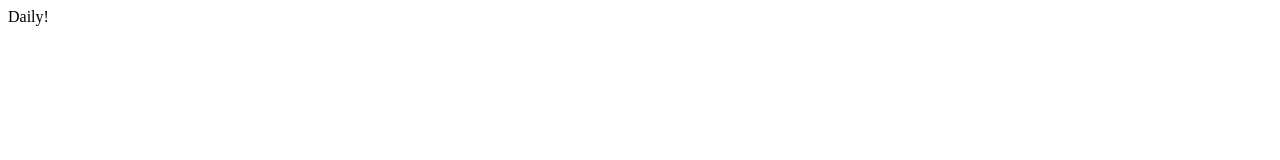
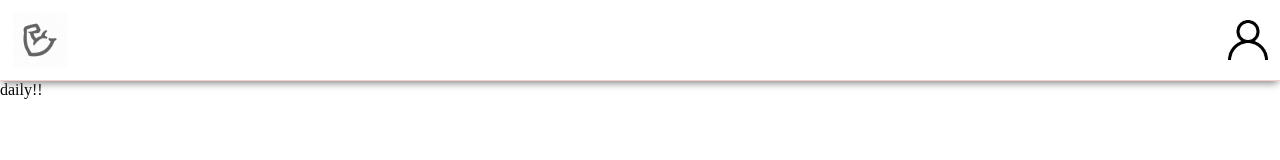
Before and after one commit to hyeongjun3/workout_scheduler, a plain HTML site: page workout-stie/daily.html in a window 1280 px wide. Drawn offline with Linux system fonts and the light colour scheme.

Commit message:
Implement UI component for header

```diff
--- a/workout-stie/daily.html
+++ b/workout-stie/daily.html
@@ -3,10 +3,22 @@
 <head>
   <meta charset="UTF-8">
   <meta name="viewport" content="width=device-width, initial-scale=1.0">
-  <script src="scripts/daily.js" defer></script>
+  <script type="module" src="scripts/daily.js" defer></script>
+  <link rel="stylesheet" href="styles/header.css">
+  <link rel="stylesheet" href="styles/daily.css">
+  <link rel="stylesheet" href="styles/mydialog.css">
   <title>Document</title>
 </head>
 <body>
-  Daily!
+  <div class="test">
+    daily!!
+  </div>
+  <!-- <dialog class="my_dialog">
+    <p>진짜?</p>
+    <div class="dialog_form_actions">
+      <button class="dialog_form_ok">확인</button>
+      <button class="dialog_form_cancel">취소</button>
+    </div>
+  </dialog> -->
 </body>
 </html>
--- a/workout-stie/scripts/daily.js
+++ b/workout-stie/scripts/daily.js
@@ -1 +1,6 @@
+import myHeader from "./header.js"
+
 console.log('daily!!!');
+
+let my_header = new myHeader(document)
+my_header.setUI();
--- /dev/null
+++ b/workout-stie/scripts/header.js
@@ -0,0 +1,99 @@
+import MyDialogTwo from "./mydialog.js"
+
+{/*
+<header class="header">
+  <div class="header_flex">
+    <img src="image/logo.png" alt="logo" class="header_logo header_img">
+    <div class= "dropdown">
+      <a href="#" class="dropdown_user">
+        <img href="#" src="image/user.png" alt="user" class="header_user">
+      </a>
+      <ul class="dropdown_menu">
+        <a href="index.html">개인정보</a>
+        <a>로그아웃</a>
+      </ul>
+    </div>
+  </div>
+</header>
+*/}
+
+export default class myHeader {
+  constructor(document) {
+    this.document = document
+  }
+
+  setUI () {
+    this.setField();
+    this.setListener();
+    this.combination();
+  }
+
+  combination () {
+
+    this.dropdown_user.appendChild(this.header_user);
+    this.dropdown_menu.appendChild(this.dropdown_menu_private);
+    this.dropdown_menu.appendChild(this.dropdown_menu_logout);
+
+    this.dropdown.appendChild(this.dropdown_user);
+    this.dropdown.appendChild(this.dropdown_menu);
+
+    this.header_flex.appendChild(this.header_logo);
+    this.header_flex.appendChild(this.dropdown);
+
+    this.header.appendChild(this.header_flex);
+
+    this.document.querySelector('body').prepend(this.header);
+  }
+
+  setListener () {
+    this.dropdown_user.addEventListener("click", event => {
+      this.dropdown_menu.classList.toggle("flex");
+    })
+
+    this.dropdown_menu_logout.addEventListener('click', event => {
+      this.my_dialog.showModal();
+    })
+
+    this.my_dialog.setOkListener(event => {
+      console.log("test!!!");
+    });
+  }
+
+  setField () {
+    this.header =  this.document.createElement('header');
+    this.header.className = "header";
+
+    this.header_flex = this.document.createElement('div');
+    this.header_flex.className = "header_flex";
+
+    this.header_logo = this.document.createElement('img');
+    this.header_logo.className = "header_logo header_img";
+    this.header_logo.setAttribute("src", "image/logo.png");
+    this.header_logo.setAttribute("alt", "header logo");
+
+    this.dropdown = this.document.createElement('div');
+    this.dropdown.className = "dropdown"
+
+    this.dropdown_user = this.document.createElement('a');
+    this.dropdown_user.className = "dropdown_user"
+    this.dropdown_user.setAttribute("href",'#');
+
+    this.header_user = this.document.createElement('img');
+    this.header_user.className = "header_user";
+    this.header_user.setAttribute("src", "image/user.png");
+    this.header_user.setAttribute("alt","user");
+
+    this.dropdown_menu = this.document.createElement('ul')
+    this.dropdown_menu.className = "dropdown_menu";
+
+    this.dropdown_menu_private = this.document.createElement('a');
+    this.dropdown_menu_private.setAttribute("href","index.html")
+    this.dropdown_menu_private.innerHTML = "개인정보";
+
+    this.dropdown_menu_logout = this.document.createElement('a');
+    this.dropdown_menu_logout.innerHTML = "로그아웃"
+
+    this.my_dialog = new MyDialogTwo(document,"진짜루?","확인","취소");
+    this.my_dialog.setUI();
+  }
+}
--- a/workout-stie/scripts/login.js
+++ b/workout-stie/scripts/login.js
@@ -80,7 +80,7 @@ login.login_elem.addEventListener('click', event => {
 
     if (value.status === true) {
       console.log("Cookie : ", document.cookie)
-      // window.location.href = "daily.html";
+      window.location.href = "daily.html";
     } else {
       my_dialog_message.innerHTML = value.message;
       my_dialog.showModal();
--- a/workout-stie/scripts/mydialog.js
+++ b/workout-stie/scripts/mydialog.js
@@ -8,29 +8,97 @@
     </div>
   </dialog>
 */
-
 // Todo mydialog object 또는 class 만들기
 
-var my_dialog = document.createElement("dialog")
-my_dialog.className = "my_dialog"
+// var my_dialog = document.createElement("dialog")
+// my_dialog.className = "my_dialog"
 
-const my_dialog_message = document.createElement("p")
-my_dialog_message.innerHTML = "Message!!"
+// const my_dialog_message = document.createElement("p")
+// my_dialog_message.innerHTML = "Message!!"
 
-const my_dialog_form_actions = document.createElement("div")
-my_dialog_form_actions.className = "dialog_form_actions"
+// const my_dialog_form_actions = document.createElement("div")
+// my_dialog_form_actions.className = "dialog_form_actions"
 
-const my_dialog_form_cancel = document.createElement("button")
-my_dialog_form_cancel.className = "dialog_form_cancel"
-my_dialog_form_cancel.innerHTML = "확인"
-my_dialog_form_cancel.addEventListener('click', event => {
-  console.log('Cancel!');
-  my_dialog.close();
-});
+// const my_dialog_form_cancel = document.createElement("button")
+// my_dialog_form_cancel.className = "dialog_form_cancel"
+// my_dialog_form_cancel.innerHTML = "확인"
+// my_dialog_form_cancel.addEventListener('click', event => {
+//   console.log('Cancel!');
+//   my_dialog.close();
+// });
 
+// my_dialog.appendChild(my_dialog_message)
+// my_dialog.appendChild(my_dialog_form_actions)
+// my_dialog_form_actions.appendChild(my_dialog_form_cancel)
 
-my_dialog.appendChild(my_dialog_message)
-my_dialog.appendChild(my_dialog_form_actions)
-my_dialog_form_actions.appendChild(my_dialog_form_cancel)
+// document.querySelector('body').appendChild(my_dialog)
 
-document.querySelector('body').appendChild(my_dialog)
+/*
+<dialog class="my_dialog">
+  <p>진짜?</p>
+  <div class="dialog_form_actions">
+    <button class="dialog_form_ok">확인</button>
+    <button class="dialog_form_cancel">취소</button>
+  </div>
+</dialog>
+*/
+
+class MyDialogTwo {
+  constructor(document,message, ok_string, cancel_string) {
+    this.document = document;
+    this.message = message;
+    this.ok_string = ok_string;
+    this.cancel_string = cancel_string;
+  }
+
+  setUI () {
+    this.setField();
+    this.setListener();
+    this.combination();
+  }
+
+  combination() {
+    this.my_dialog_flex.appendChild(this.my_dialog_ok);
+    this.my_dialog_flex.appendChild(this.my_dialog_cancel);
+
+    this.my_dialog.appendChild(this.main_message);
+    this.my_dialog.appendChild(this.my_dialog_flex);
+
+    this.document.querySelector('body').appendChild(this.my_dialog);
+  }
+
+  setListener() {
+    this.my_dialog_cancel.addEventListener('click', event => {
+      this.my_dialog.close();
+    })
+  }
+
+  setField() {
+    this.my_dialog = this.document.createElement('dialog');
+    this.my_dialog.className = 'my_dialog';
+
+    this.main_message = this.document.createElement('p');
+    this.main_message.innerHTML = this.message;
+
+    this.my_dialog_flex = this.document.createElement('div');
+    this.my_dialog_flex.className = 'dialog_form_actions';
+
+    this.my_dialog_ok = this.document.createElement('button');
+    this.my_dialog_ok.className = 'dialog_form_ok';
+    this.my_dialog_ok.innerHTML = this.ok_string;
+
+    this.my_dialog_cancel = this.document.createElement('button');
+    this.my_dialog_cancel.className = 'dialog_form_cancel';
+    this.my_dialog_cancel.innerHTML = this.cancel_string
+  }
+
+  setOkListener(func) {
+    this.my_dialog_ok.addEventListener('click', func);
+  }
+
+  showModal() {
+    this.my_dialog.showModal();
+  }
+}
+
+export default MyDialogTwo
--- /dev/null
+++ b/workout-stie/styles/daily.css
@@ -0,0 +1,8 @@
+body {
+  margin : 0px;
+}
+
+.test {
+  height: 150vh;
+  /* background-color: blue; */
+}
--- /dev/null
+++ b/workout-stie/styles/header.css
@@ -0,0 +1,80 @@
+:root{
+  --grey-color : #F6CECE;
+}
+
+/* TODO : Important 말고 다른거 찾기 */
+.flex{
+  display: flex !important;
+}
+
+.header {
+  border-bottom: 1px solid var(--grey-color);
+  box-sizing: border-box;
+  box-shadow: 0px 4px 8px -2px grey;
+  width: 100%;
+  z-index: 5;
+  position: -webkit-sticky;
+  position: sticky;
+  background-color: white;
+  top: 0px;
+}
+
+img {
+  display: block;
+  max-width : 100%;
+  max-height: 100%;
+}
+
+.header_flex {
+  display: flex;
+  height: 56px;
+  padding: 12px;
+  justify-content: space-between;
+  align-items: center;
+}
+
+.header_img {
+  display: block;
+}
+
+.dropdown {
+  width: 40px;
+}
+
+.header_user{
+  display: block;
+  /* height: auto; */
+  width: 100%;
+  /* margin: 10px; */
+  object-fit: contain;
+}
+
+.dropdown a{
+  text-align: center;
+  text-decoration: none;
+}
+
+.dropdown_menu {
+  display: none;
+  flex-direction: column;
+  position: absolute;
+  padding: 0;
+  right: 12px;
+  width: 234px;
+  margin : 0px;
+  margin-top: 15px;
+  background-color: white;
+  border: 1px solid var(--grey-color);
+  border-radius: 5px;
+  box-shadow: 0px 4px 8px -2px grey;
+}
+
+.dropdown_menu a {
+  padding: 10px 0px;
+  /* list-style-type: none; */
+  color: grey;
+}
+
+.dropdown_menu a:not(:last-child) {
+  border-bottom: 1px solid var(--grey-color);
+}
--- a/workout-stie/styles/mydialog.css
+++ b/workout-stie/styles/mydialog.css
@@ -1,8 +1,11 @@
+
 .my_dialog {
   position : absolute;
   top: 10vh;
   transition: top 0.5s ease-out;
-  width: 300px;
+  width: 150px;
+  border: 1px solid black;
+  box-shadow: 0px 4px 8px -2px grey;
 }
 
 .my_dialog > p {
@@ -11,7 +14,7 @@
 
 .dialog_form_actions {
   display: flex;
-  justify-content: center;
+  justify-content: space-around;
 }
 
 .dialog_form_cancel {
```
Also changed, not shown: workout-stie/image/user.png (added).
